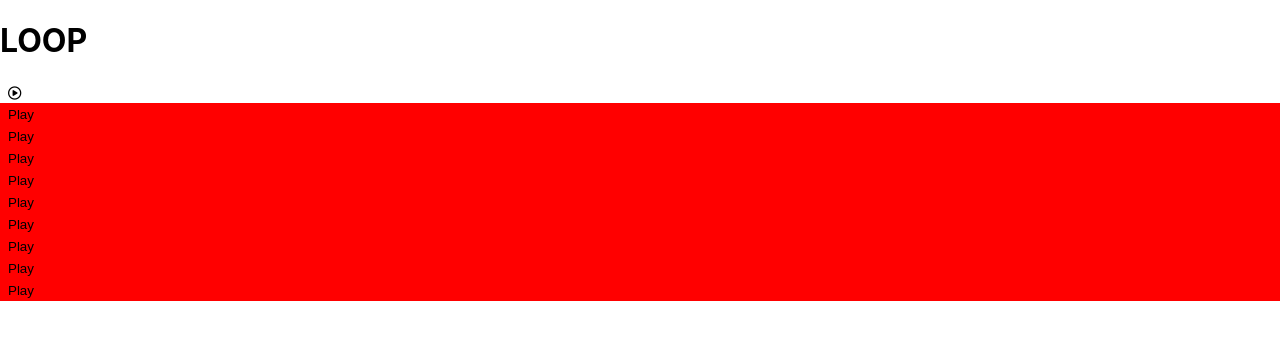
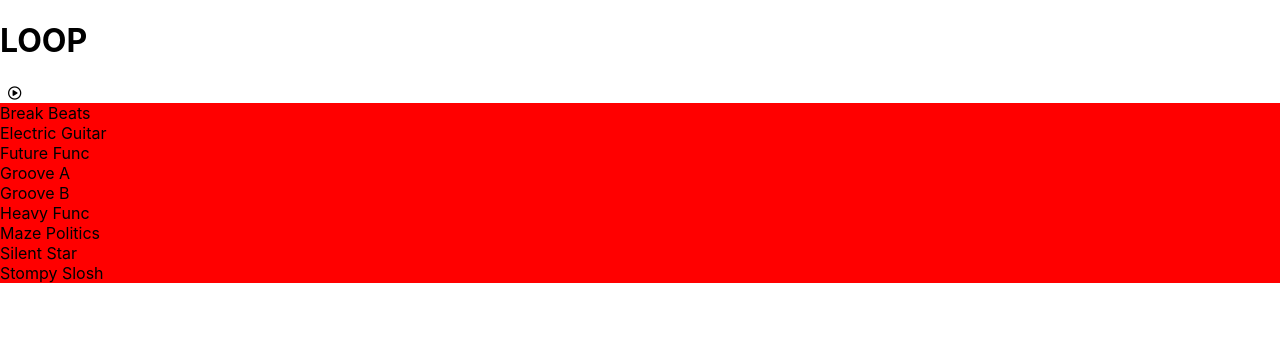
Before and after one commit to noavrd/Looper-Machine, a React (Create React App) app in the folder client/: page / in a window 1280 px wide. Shown: the top 340 px of the page. Built offline with nearby package versions, Linux system fonts and the light colour scheme.

Commit message:
play & pause samples

```diff
--- a/client/package.json
+++ b/client/package.json
@@ -7,7 +7,6 @@
     "@testing-library/react": "^11.2.7",
     "@testing-library/user-event": "^12.8.3",
     "react": "^17.0.2",
-    "react-audio-player": "^0.17.0",
     "react-dom": "^17.0.2",
     "react-scripts": "4.0.3",
     "web-vitals": "^1.1.2"
--- a/client/src/App.js
+++ b/client/src/App.js
@@ -1,10 +1,21 @@
-import { useState } from 'react';
+import { useEffect, useState } from 'react';
 import './App.css';
 import LoopSample from './components/LoopSample';
-import data from './data.json';
+import breakBeats from './components/audio/breakbeats.mp3';
+import electricGuitar from './components/audio/electricGuitar.mp3';
+import future_func from './components/audio/future_func.mp3';
+import grooveA from './components/audio/grooveA.mp3';
+import grooveB from './components/audio/grooveB.mp3';
+import heavyFunc from './components/audio/heavyFunc.mp3';
+import MazePolitics from './components/audio/MazePolitics.mp3';
+import SilentStar from './components/audio/SilentStar.mp3';
+import stompySlosh from './components/audio/stompySlosh.mp3';
 
 function App() {
+  const [isPlaying, setIsPlaying] = useState(false);
   const [active, setActive] = useState(false);
+  const [numSamples] = useState(0);
+
   return (
     <div className="App">
       <h1>LOOP</h1>
@@ -13,12 +24,57 @@ function App() {
         aria-hidden="true"
         onClick={() => setActive(!active)}></button>
 
-      {console.log(data)}
       {data.map((sample, i) => {
-        return <LoopSample sample={sample} key={i} active={active} />;
+        return (
+          <LoopSample
+            sample={sample}
+            key={i}
+            active={active}
+            isPlaying={isPlaying}
+            numSamples={numSamples}
+          />
+        );
       })}
     </div>
   );
 }
 
+const data = [
+  {
+    url: breakBeats,
+    name: 'Break Beats',
+  },
+  {
+    url: electricGuitar,
+    name: 'Electric Guitar',
+  },
+  {
+    url: future_func,
+    name: 'Future Func',
+  },
+  {
+    url: grooveA,
+    name: 'Groove A',
+  },
+  {
+    url: grooveB,
+    name: 'Groove B',
+  },
+  {
+    url: heavyFunc,
+    name: 'Heavy Func',
+  },
+  {
+    url: MazePolitics,
+    name: 'Maze Politics',
+  },
+  {
+    url: SilentStar,
+    name: 'Silent Star',
+  },
+  {
+    url: stompySlosh,
+    name: 'Stompy Slosh',
+  },
+];
 export default App;
--- a/client/src/components/LoopSample.js
+++ b/client/src/components/LoopSample.js
@@ -1,27 +1,28 @@
-import { useEffect, useState } from 'react';
+import { useEffect, useState, useRef } from 'react';
+export default function LoopSample({ sample, active, isPlaying, numSamples }) {
+  const [play, setPlay] = useState(false);
 
-export default function LoopSample({ sample, active }) {
-  const [play, setPlay] = useState(false);
-  console.log(sample);
-  console.log(sample.url);
-  const toggle = () => setPlay(!play);
-  const [song, setSong] = useState('');
-  let audio = new Audio(sample.url);
-  useEffect(() => {
-    play ? audio.play() : audio.pause();
-  }, [play]);
+  const audioRef = useRef(new Audio(sample.url));
 
-  {
-  }
+  const toPlay = () => {
+    setPlay(true);
+    audioRef.current.play();
+  };
+
+  const toPause = () => {
+    setPlay(false);
+    audioRef.current.pause();
+  };
+
+  const checkPlay = () => {
+    play ? toPause() : toPlay();
+  };
+
   return (
     <div
-      onClick={() => active && setPlay(!play)}
+      onClick={() => (active ? checkPlay() : setPlay(false))}
       className={play ? 'play' : 'notPlay'}>
-      {/* <div>{sample.name}</div>
-      <audio controls>
-        <source src={sample.url.url} type="audio/ogg"></source>
-      </audio> */}
-      <button onClick={toggle}>{play ? 'Pause' : 'Play'}</button>
+      <div>{sample.name}</div>
     </div>
   );
 }
--- a/client/src/data.json
+++ /dev/null
@@ -1,38 +0,0 @@
-[
-  {
-    "url": "./audio/breakbeats.mp3",
-    "name": "Break Beats"
-  },
-  {
-    "url": "./audio/electricGuitar.mp3",
-    "name": "Electric Guitar"
-  },
-  {
-    "url": "./audio/future_func.mp3",
-    "name": "Future Func"
-  },
-  {
-    "url": "./audio/grooveA.mp3",
-    "name": "Groove A"
-  },
-  {
-    "url": "./audio/grooveB.mp3",
-    "name": "Groove B"
-  },
-  {
-    "url": "./audio/heavyFunc.mp3",
-    "name": "Heavy Func"
-  },
-  {
-    "url": "./audio/MazePolitics.mp3",
-    "name": "Maze Politics"
-  },
-  {
-    "url": "./audio/SilentStar.mp3",
-    "name": "Silent Star"
-  },
-  {
-    "url": "./audio/stompySlosh.mp3",
-    "name": "Stompy Slosh"
-  }
-]
```
Also changed, not shown: client/src/components/guitar.png (deleted), 1 other file (tests, documents, lock files or other folders).
